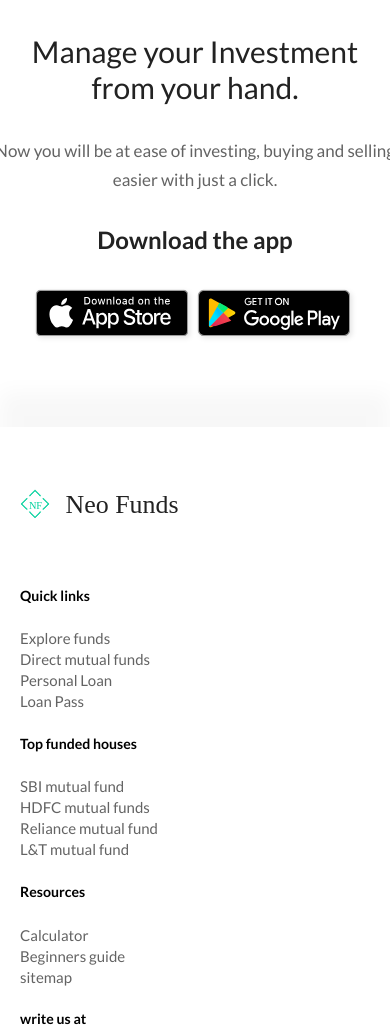
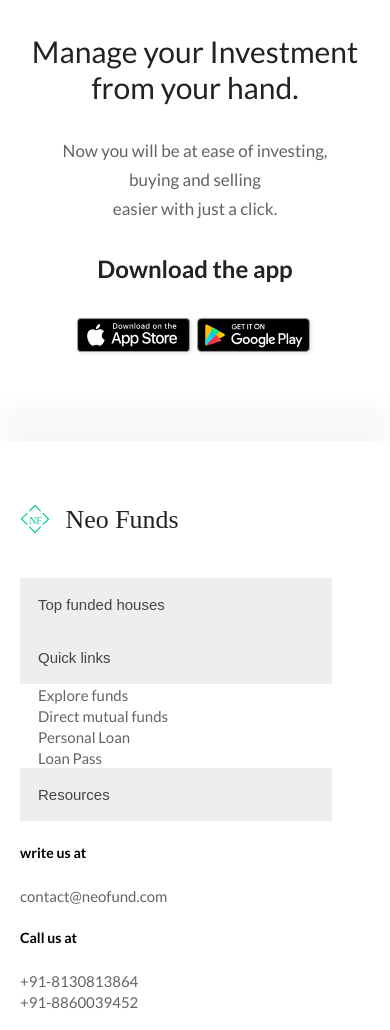
Before and after one commit to devpenzil/workshop-practice-one, a plain HTML site: page index.html in a window 390 px wide. Shown: the part 3040-4070 px from the top of the page. Drawn offline with Linux system fonts and the light colour scheme.

Commit message:
footer resp

```diff
--- a/index.html
+++ b/index.html
@@ -181,10 +181,10 @@
       <div class="container">
         <div class="d-content">
           <h3>Manage your Investment from your hand.</h3>
-          <span
-            >Now you will be at ease of investing, buying and selling <br />
-            easier with just a click.</span
-          >
+          <div class="d-desc">
+            Now you will be at ease of investing, <br /> buying and selling <br />
+            easier with just a click.
+          </div>
           <div>
             <h4>Download the app</h4>
             <div class="down-button">
@@ -204,7 +204,37 @@
           <img src="./assets/logo.svg" alt="" />
         </div>
         <div class="f-two">
-          <div class="child">
+            <div class="footer-accordian">
+
+                    <button class="accordion">Top funded houses</button>
+                    <div class="panel">
+                        <a href="#">SBI mutual fund</a> <br />
+                        <a href="#">HDFC mutual funds</a> <br />
+                        <a href="#">Reliance mutual fund</a> <br />
+                        <a href="#">L&T mutual fund</a> <br />
+                    </div>
+
+                    <button class="accordion">Quick links</button>
+                    <div class="panel child">
+                        <div>
+
+                            <a href="#">Explore funds</a> <br />
+                            <a href="#">Direct mutual funds</a> <br />
+                            <a href="#">Personal Loan</a> <br />
+                            <a href="#">Loan Pass</a> <br />
+                          </div>
+                    </div>
+
+                    <button class="accordion"> Resources</button>
+                    <div class="panel">
+
+                        <a href="#">Calculator</a> <br />
+                        <a href="#">Beginners guide </a> <br />
+                        <a href="#">sitemap</a> <br />
+                    </div>
+
+            </div>
+          <div class=" child-none child " >
             <div>
               <h5>Quick links</h5>
               <a href="#">Explore funds</a> <br />
--- a/script.js
+++ b/script.js
@@ -6,3 +6,18 @@ function myFunction() {
       x.className = "topnav";
     }
   }
+
+  var acc = document.getElementsByClassName("accordion");
+  var i;
+
+  for (i = 0; i < acc.length; i++) {
+    acc[i].addEventListener("click", function() {
+      this.classList.toggle("active");
+      var panel = this.nextElementSibling;
+      if (panel.style.display === "block") {
+        panel.style.display = "none";
+      } else {
+        panel.style.display = "block";
+      }
+    });
+  }
--- a/style.css
+++ b/style.css
@@ -112,7 +112,7 @@ body {
 .trust {
   background-color: #e4faf4;
   box-shadow: 0 5px 20px 0 rgba(90, 202, 157, 0.05);
-  width: 100%;
+
   min-height: 190px;
 }
 .trust-right,
@@ -290,12 +290,13 @@ body {
   justify-content: center;
 }
 
-.d-content span {
+.d-content .d-desc {
   color: #222222;
   font-size: 17px;
   line-height: 29px;
   opacity: 0.699999988079071;
   width: 414px;
+  word-wrap: break-word;
   text-align: center;
 }
 .d-content h3 {
@@ -380,6 +381,9 @@ body {
 .topnav .icon {
   display: none;
 }
+.footer-accordian{
+  display:none;
+}
 
 @media screen and (max-width: 600px) {
   .topnav a:not(:first-child) {
@@ -425,7 +429,10 @@ body {
   outline: none;
   background-color: rgba(0, 0, 0, 0);
 }
-@media only screen and (max-width: 600px) {
+@media only screen and (max-width: 480px) {
+  body{
+    overflow-x: hidden;
+  }
   .container{
     display: flex;
     flex-direction: column;
@@ -463,6 +470,11 @@ body {
 .trust{
   padding:20px 20px;
 }
+.trust{
+  width:100%;
+  margin: 0;
+
+}
 .trust-right figure {
   display: flex;
   flex-direction: column;
@@ -480,6 +492,9 @@ body {
 .down-button{
   display:flex;
 }
+.down-button img{
+  width: 120px;
+}
 .f-one, .f-two{
   width: 100%;
   padding:20px 20px;
@@ -488,4 +503,33 @@ body {
   display: flex;
   flex-direction: column;
 }
+.footer-accordian{
+  display:block;
 }
+.accordion {
+  background-color: #eee;
+  color: #444;
+  cursor: pointer;
+  padding: 18px;
+  width: 80%;
+  border: none;
+  text-align: left;
+  outline: none;
+  font-size: 15px;
+  transition: 0.4s;
+}
+
+.accordion:hover {
+  background-color: #ccc;
+}
+
+.panel {
+  padding: 0 18px;
+  display: none;
+  background-color: white;
+  overflow: hidden;
+}
+.child-none{
+  display:none !important;
+}
+}
```
